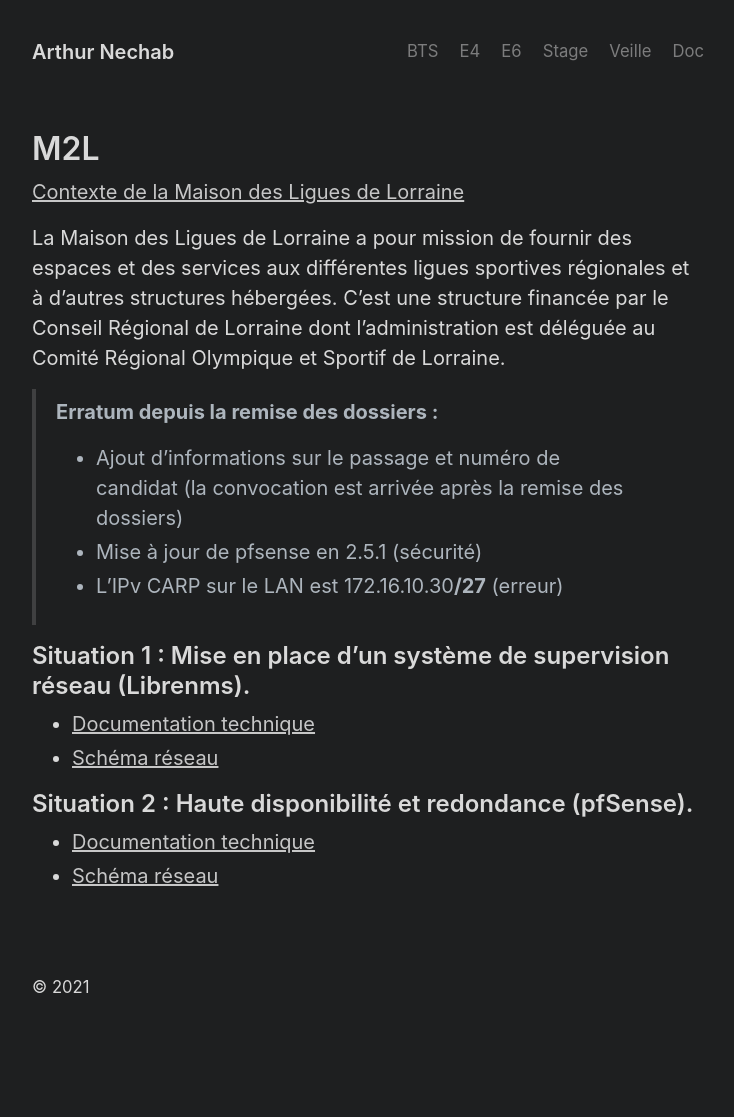
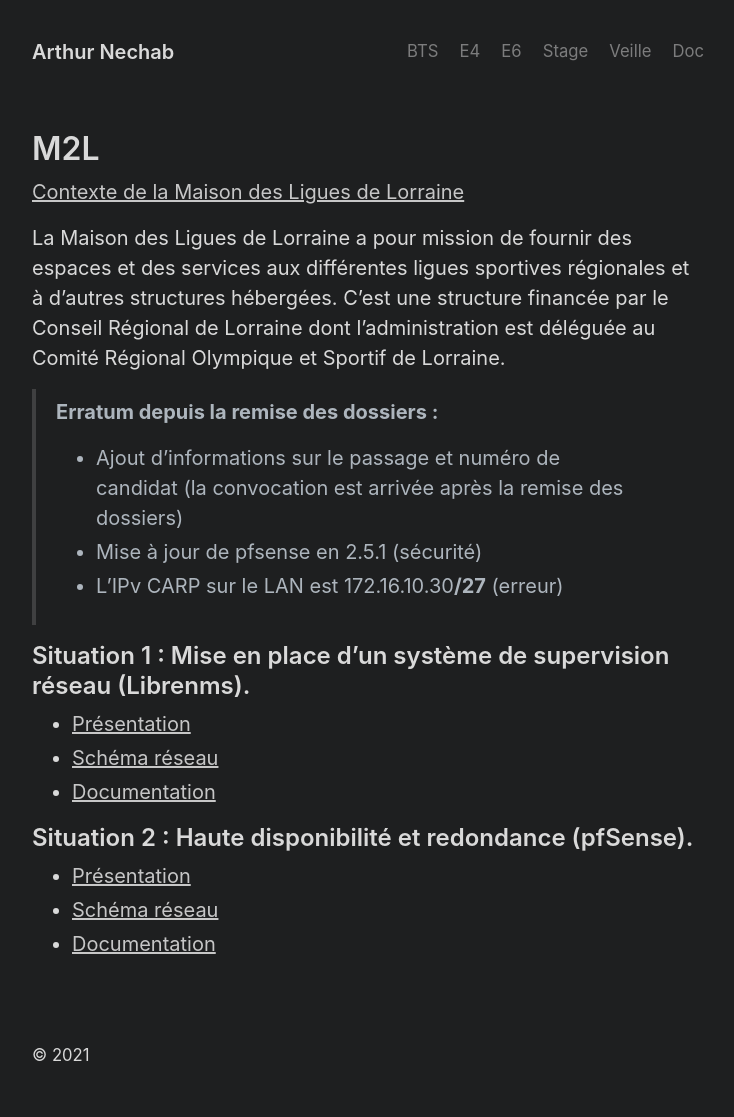
Before and after one commit to arthur-nechab/portfolio, a Jekyll site: the page built from e4.md, in a window 1280 px wide. Shown: the whole page, without its empty margins (272-1006 px from the left). Built offline with Jekyll 4.4.1, drawn with Linux system fonts in a browser that asks for light colours; before the commit the page ends 1049 px from its top, so only the background shows below that.

Commit message:
Update e4.md

```diff
--- a/e4.md
+++ b/e4.md
@@ -13,10 +13,12 @@ La Maison des Ligues de Lorraine a pour mission de fournir des espaces et des se
 
 ## Situation 1 : Mise en place d’un système de supervision réseau (Librenms).
 
-- [Documentation technique](https://drive.google.com/file/d/1wS0NtZmvlfT2-_uVPVPxAye4WpX2KhGV/view?usp=sharing)
+- [Présentation](https://drive.google.com/file/d/1wS0NtZmvlfT2-_uVPVPxAye4WpX2KhGV/view?usp=sharing)
 - [Schéma réseau](https://drive.google.com/file/d/1_LPzPVN9tXUFSoFHhk_kOg2m2V2lMw6J/view?usp=sharing)
+- [Documentation](https://doc.arthur-nechab.fr/ubuntu/librenms.html)
 
 ## Situation 2 : Haute disponibilité et redondance (pfSense).
 
-- [Documentation technique](https://drive.google.com/file/d/1wS0NtZmvlfT2-_uVPVPxAye4WpX2KhGV/view?usp=sharing)
+- [Présentation](https://drive.google.com/file/d/1wS0NtZmvlfT2-_uVPVPxAye4WpX2KhGV/view?usp=sharing)
 - [Schéma réseau](https://drive.google.com/file/d/1xvsjJ8f8J5Wuy7NK6WXVSAqthxfV8lD5/view?usp=sharing)
+- [Documentation](https://doc.arthur-nechab.fr/pfsense/carp.html)
```
